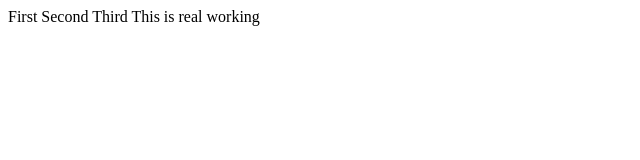
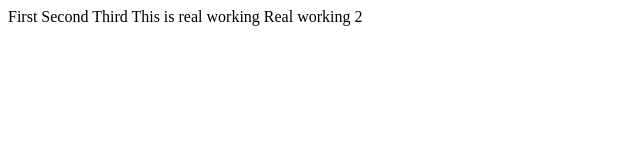
Before and after one commit to websbland/opentutorials_git_websbland, a plain HTML site: page index.html in a window 1280 px wide. Shown: the whole page, without its empty margins (0-640 px from the left). Drawn offline with Linux system fonts and the light colour scheme.

Commit message:
real working 2

```diff
--- a/index.html
+++ b/index.html
@@ -8,5 +8,6 @@
 Second
 Third
 This is real working
+Real working 2
 </body>
 </html>
```
